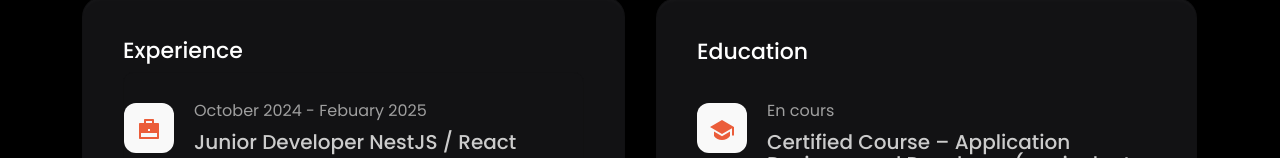
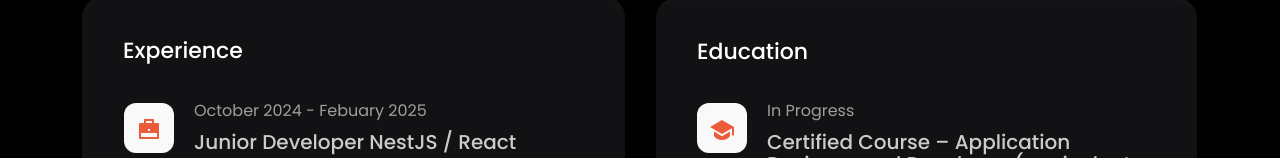
Before and after one commit to PierreBeaufaron/pbeaufaron-next, a Next.js app: page /about in a window 1280 px wide. Shown: the part 794-952 px from the top of the page. Built offline with nearby package versions, Linux system fonts and the light colour scheme.

Commit message:
Correction txt

```diff
--- a/src/components/sections/resume.jsx
+++ b/src/components/sections/resume.jsx
@@ -28,7 +28,7 @@ const Resume = () => {
                             <div className="experience-list">
                                 <div className="single-resume">
                                     <h2>Education</h2>
-                                    <Card year={'En cours'} title={'Certified Course – Application Designer and Developer (equivalent to a Bachelor\'s degree)'} institution={'Human Booster, Villeurbanne'} type={'education'} />
+                                    <Card year={'In Progress'} title={'Certified Course – Application Designer and Developer (equivalent to a Bachelor\'s degree)'} institution={'Human Booster, Villeurbanne'} type={'education'} />
                                     <Card year={'Febuary 2025'} title={'State-Certified – Web and Mobile Web Developer (RNCP title)'} institution={'Human Booster Villeurbanne'} type={'education'} />
                                     <Card year={'2016'} title={'WordPress / Magento Training'} institution={'Public Imprim, delivered by Galilée, Bordeaux'} type={'education'} />
                                     <Card year={'2010'} title={'Two-Year Technical Degree in Multimedia Graphic Design'} institution={'AFPA, Vénissieux'} type={'education'} />
```
